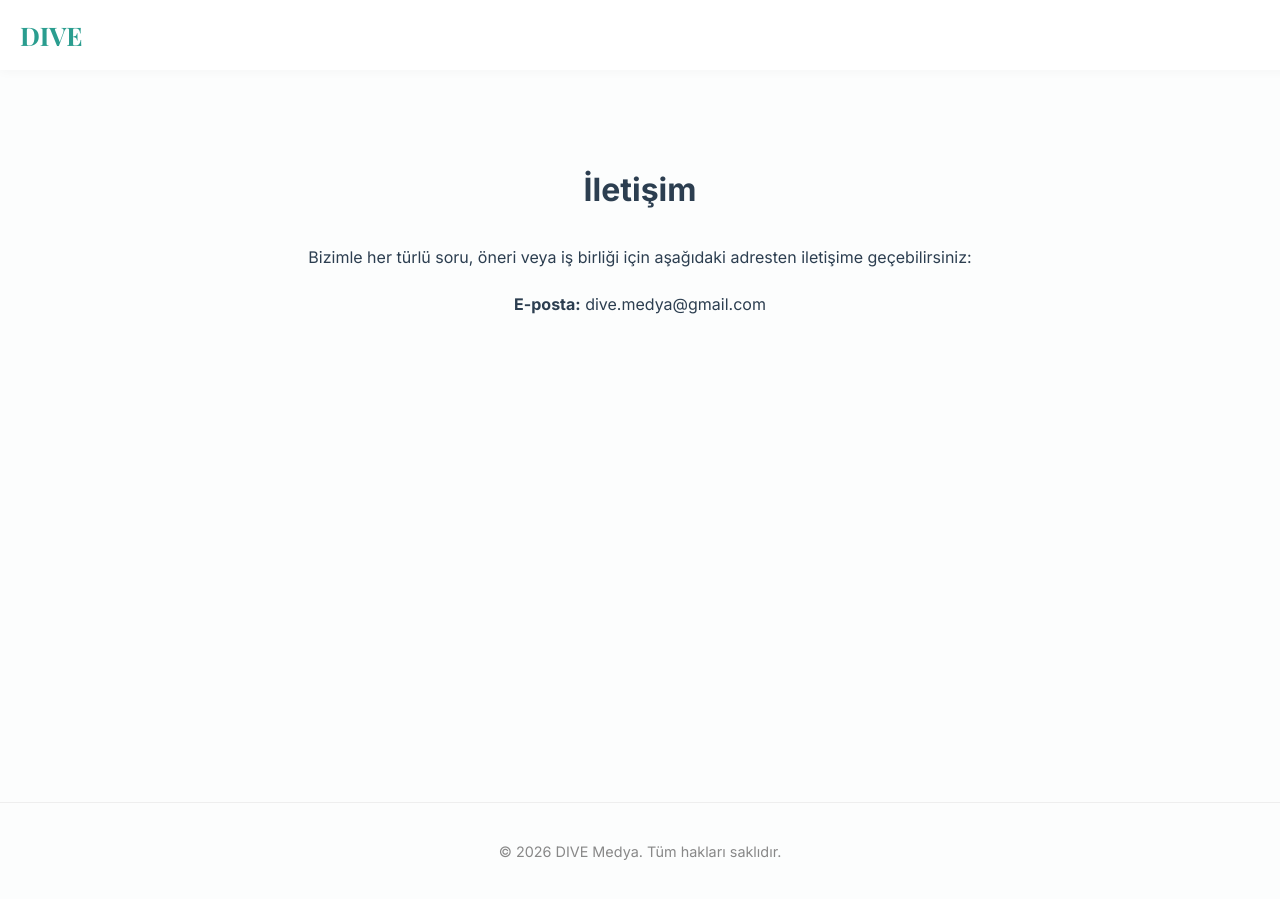
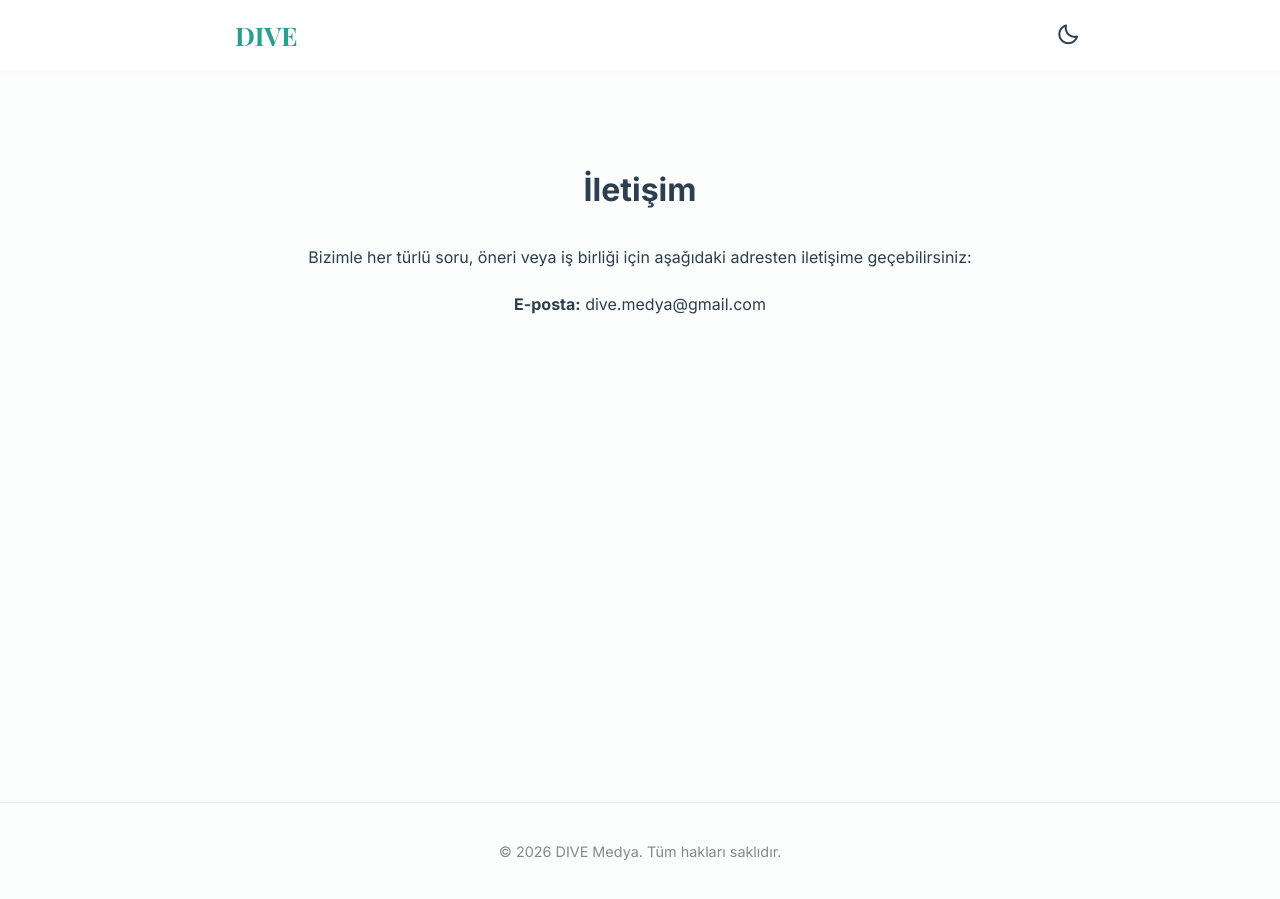
Before and after one commit to EKTHOLDING/dive, a Jekyll site: the page built from iletisim.md, in a window 1280 px wide. Built offline with Jekyll 4.4.1, drawn with Linux system fonts in a browser that asks for light colours.

Commit message:
Update default.html

```diff
--- a/_layouts/default.html
+++ b/_layouts/default.html
@@ -62,7 +62,12 @@
     {% endif %}
 
     <header class="header">
-        <a href="/" class="brand-container">DIVE</a>
+        <div style="display: flex; justify-content: space-between; align-items: center; width: 100%; max-width: 850px; margin: 0 auto;">
+            <a href="/" class="brand-container">DIVE</a>
+            <button class="theme-switch" id="theme-switch" aria-label="Gece/Gündüz Modu">
+                <i class='bx bx-moon' id="theme-icon"></i>
+            </button>
+        </div>
     </header>
 
     <main class="main-content">
@@ -127,5 +132,7 @@
     </script>
     <link href='https://unpkg.com/boxicons@2.1.4/css/boxicons.min.css' rel='stylesheet'>
     <link href="https://fonts.googleapis.com/css2?family=Inter:wght@400;700;800&family=Playfair+Display:wght@700&display=swap" rel="stylesheet">
+
+    {% include dark-mode.html %}
 </body>
 </html>
```
